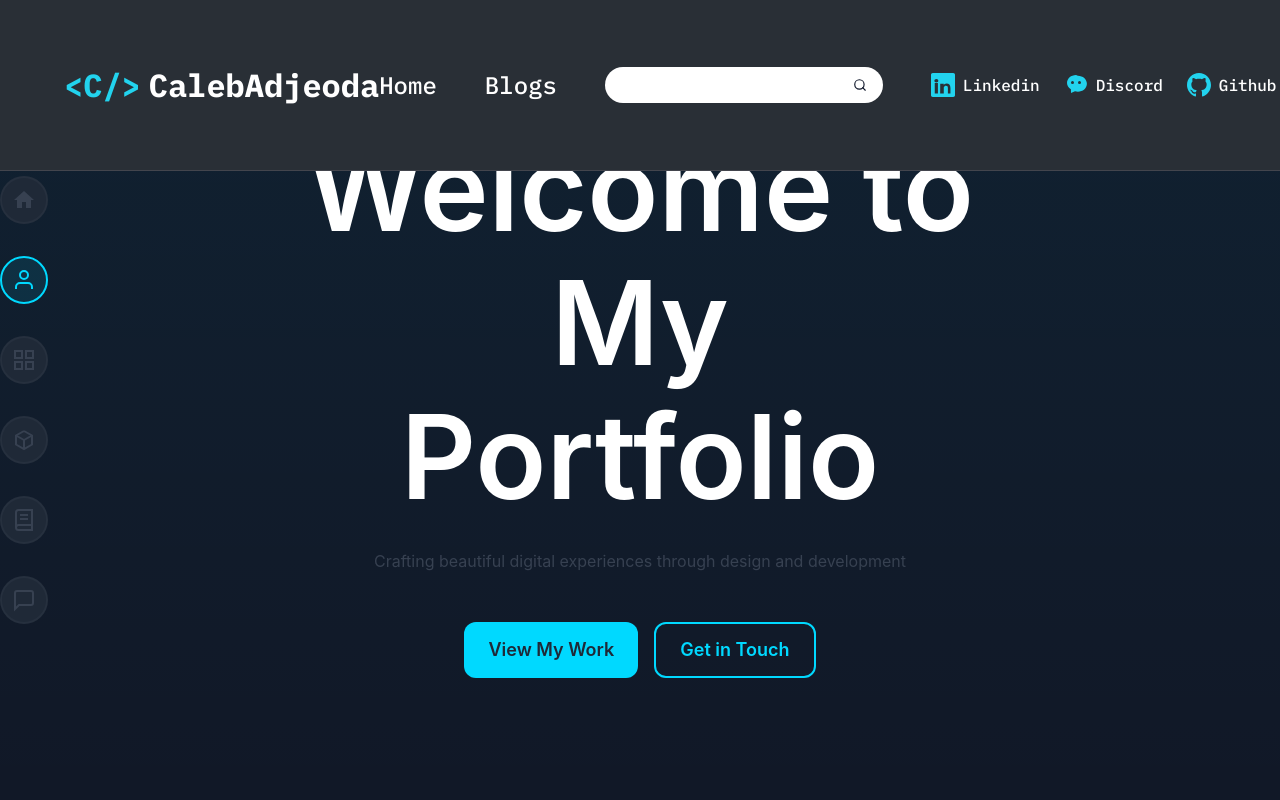
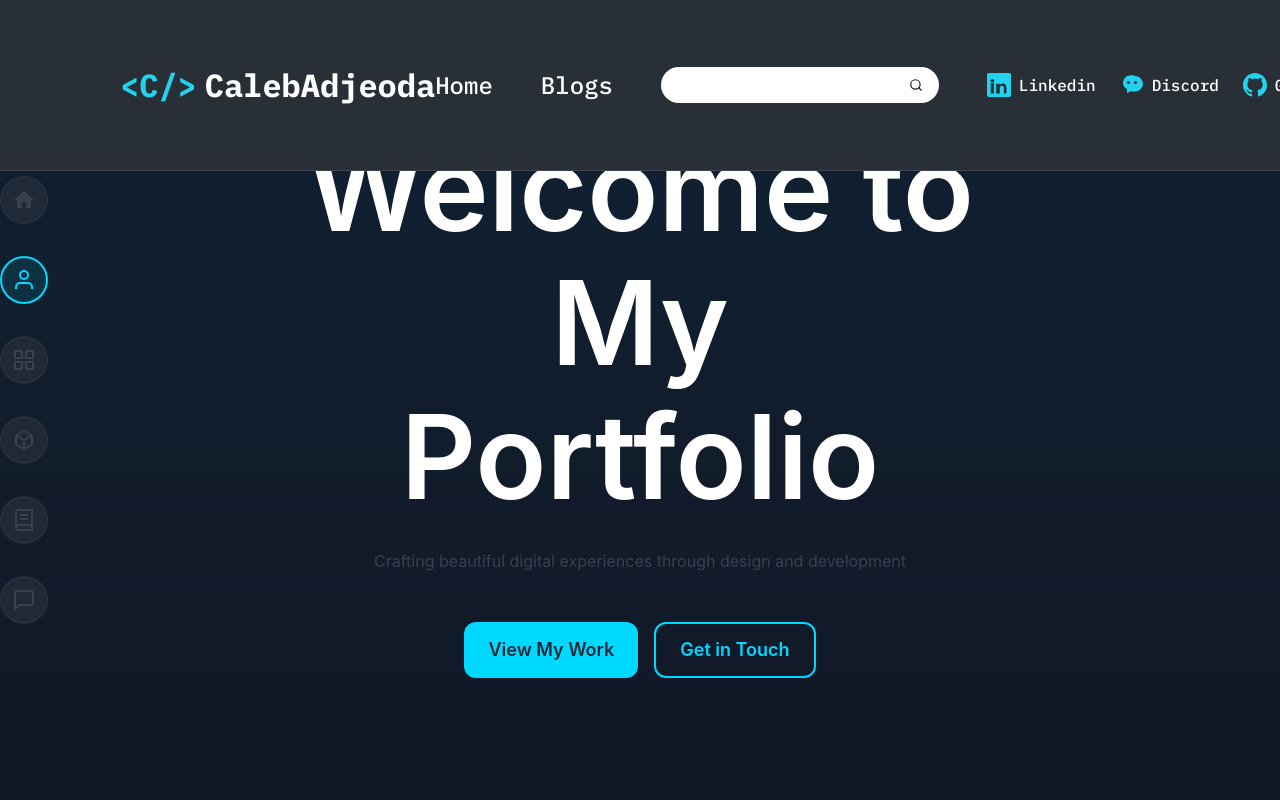
Before and after one commit to ReedBelca10/portfolio, a Next.js app in the folder apps/frontend/: page /en in a window 1280 px wide. Shown: the top 800 px of the page. Built offline with nearby package versions, Linux system fonts and the light colour scheme.

Commit message:
Navbar: set horizontal padding to 120px

```diff
--- a/apps/frontend/src/components/Navbar.tsx
+++ b/apps/frontend/src/components/Navbar.tsx
@@ -91,7 +91,7 @@ export function Navbar({
   return (
     <>
       <nav className={clsx('fixed top-0 left-0 right-0 z-50', className)} style={{ height: '170px', fontFamily: 'IBM Plex Mono', backgroundColor: '#292F36' }}>
-        <div className="h-full px-8 lg:px-16 flex items-center justify-between py-6">
+        <div className="h-full px-[120px] flex items-center justify-between py-6">
           {/* Left: Brand */}
           <div className="flex items-center gap-2">
             <span style={{ fontFamily: 'IBM Plex Mono', fontSize: 32, fontWeight: 700 }}>
```
